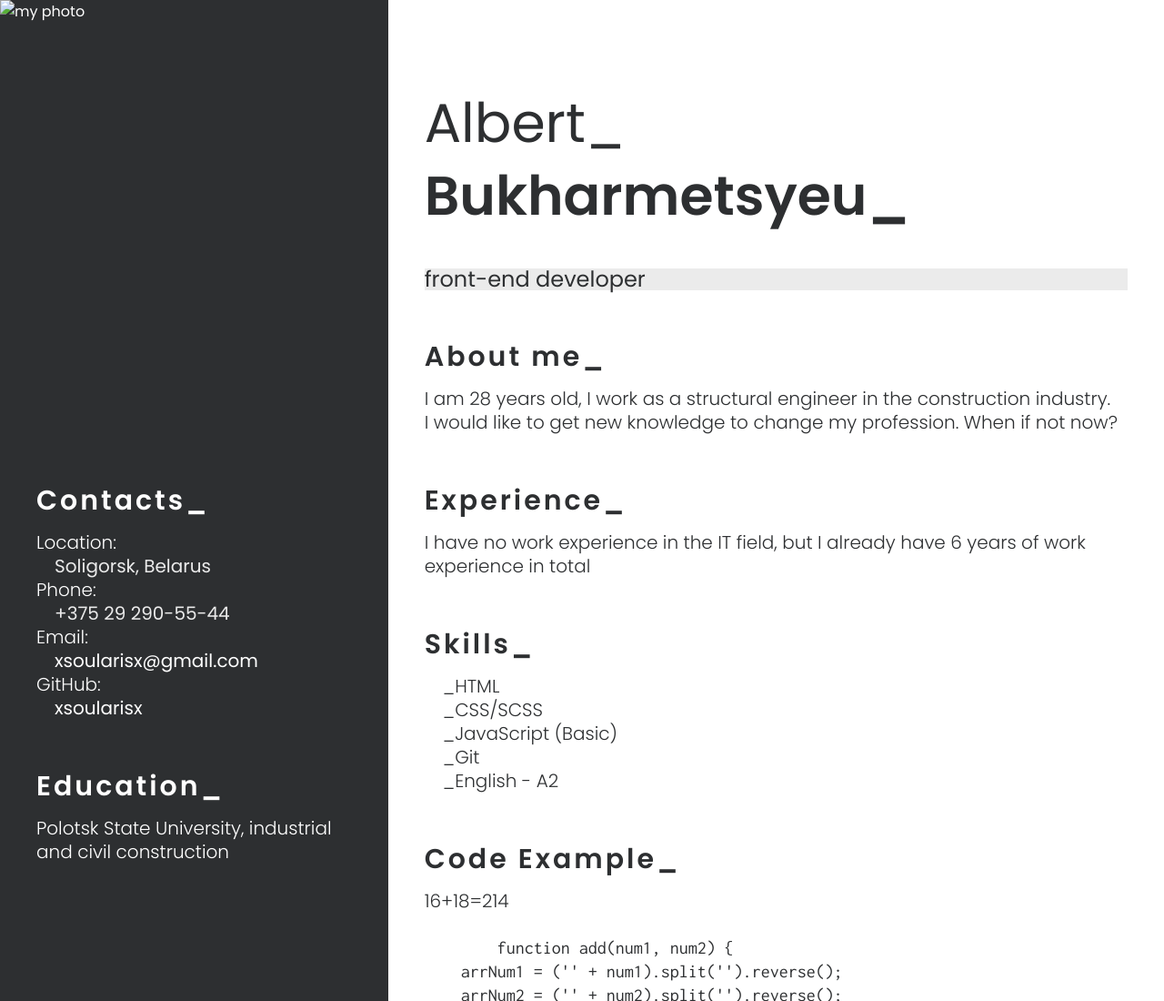
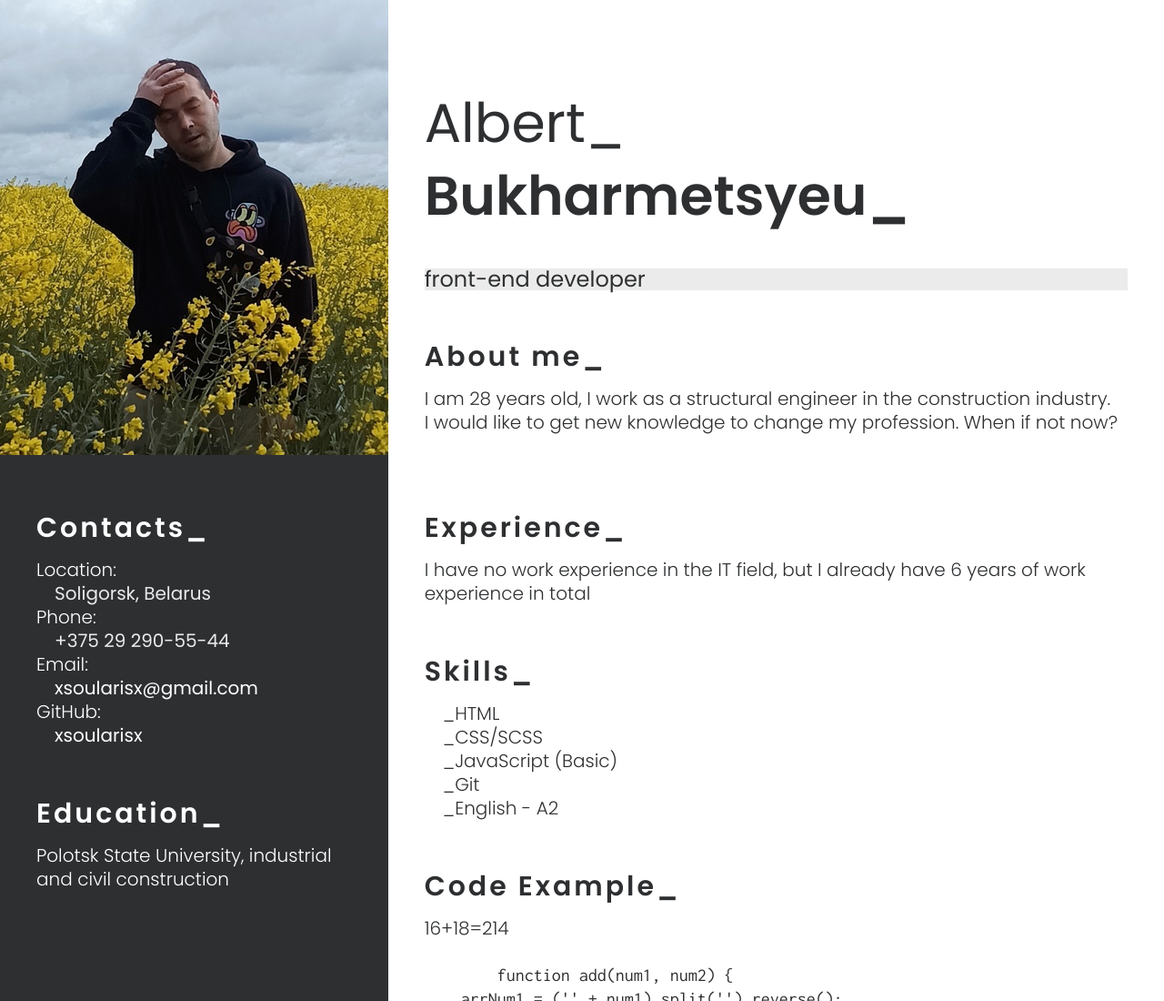
Before and after one commit to xsoularisx/rsschool-cv, a plain HTML site: page index.html in a window 1280 px wide. Shown: the top 1100 px of the page at 91% size. Drawn offline with nearby package versions, Linux system fonts and the light colour scheme; files that its build step writes are made by us from their sources; the site is published under a folder, as on GitHub Pages, so addresses that start at the root find nothing.

Commit message:
fix: bugs fixed

```diff
--- a/index.html
+++ b/index.html
@@ -16,7 +16,7 @@
 <body>
 	<header class="header container">
 		<div class="side__left header__photo">
-			<img class="photo" src="/assets/img/my photo.jpg" alt="my photo">
+			<img class="photo" src="assets/img/my photo.jpg" alt="my photo">
 		</div>
 		<div class="header__info side__right">
 			<h1 class="header__name">Albert_<br><span>Bukharmetsyeu_</span></h1>
```
Also changed, not shown: 1 other file.
